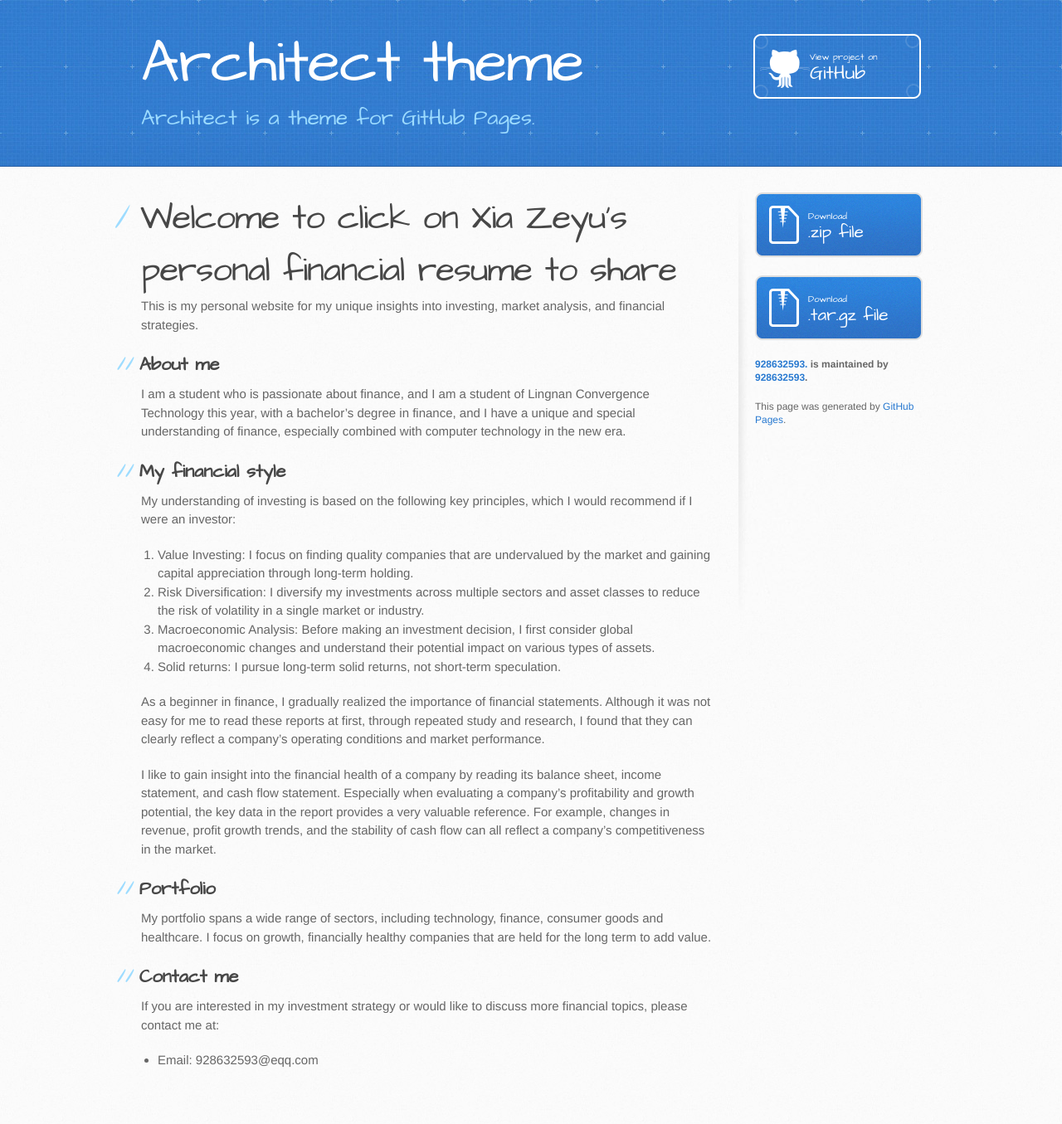
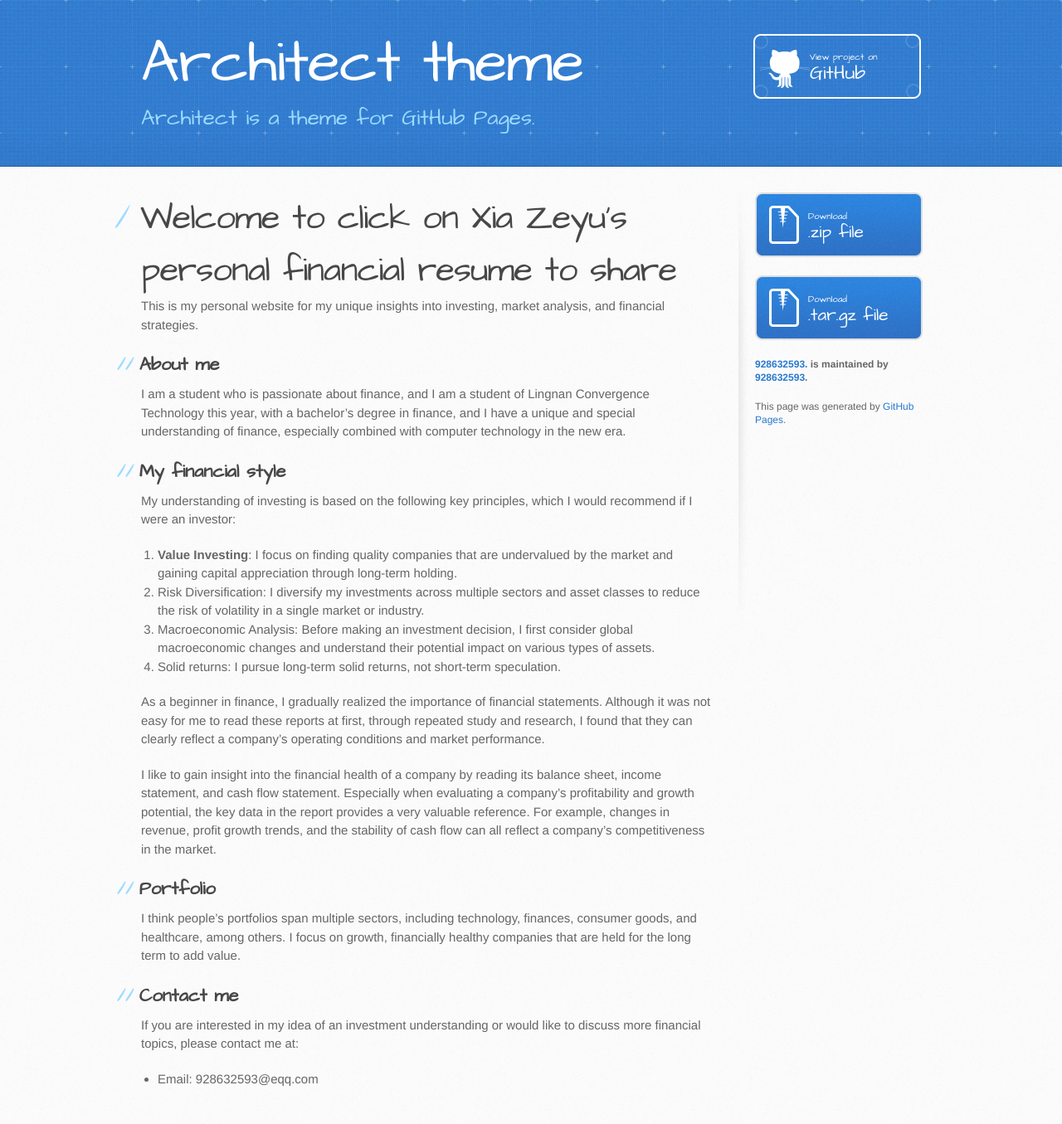
Before and after one commit to 928632593/928632593., a Jekyll site: the page built from index.md, in a window 1280 px wide. Shown: the whole page at 83% size. Built offline with Jekyll 4.4.1, drawn with Linux system fonts in a browser that asks for light colours; our own code applies the rules of GitHub Pages for plain Markdown files; before the commit the page ends 1332 px from its top, so only the background shows below that.

Commit message:
Update index.md

```diff
--- a/index.md
+++ b/index.md
@@ -3,22 +3,22 @@
 This is my personal website for my unique insights into investing, market analysis, and financial strategies.
 
 ## About me
-  I am a student who is passionate about finance, and I am a student of Lingnan Convergence Technology this year, with a bachelor's degree in finance, and I have a unique and special understanding of finance, especially combined with computer technology in the new era.
+I am a student who is passionate about finance, and I am a student of Lingnan Convergence Technology this year, with a bachelor's degree in finance, and I have a unique and special understanding of finance, especially combined with computer technology in the new era.
 ## My financial style
 My understanding of investing is based on the following key principles, which I would recommend if I were an investor:
 
-1. Value Investing: I focus on finding quality companies that are undervalued by the market and gaining capital appreciation through long-term holding.
+1. **Value Investing**: I focus on finding quality companies that are undervalued by the market and gaining capital appreciation through long-term holding.
 2. Risk Diversification: I diversify my investments across multiple sectors and asset classes to reduce the risk of volatility in a single market or industry.
 3. Macroeconomic Analysis: Before making an investment decision, I first consider global macroeconomic changes and understand their potential impact on various types of assets.
 4. Solid returns: I pursue long-term solid returns, not short-term speculation.
 
-  As a beginner in finance, I gradually realized the importance of financial statements. Although it was not easy for me to read these reports at first, through repeated study and research, I found that they can clearly reflect a company's operating conditions and market performance.
+As a beginner in finance, I gradually realized the importance of financial statements. Although it was not easy for me to read these reports at first, through repeated study and research, I found that they can clearly reflect a company's operating conditions and market performance.
 
-  I like to gain insight into the financial health of a company by reading its balance sheet, income statement, and cash flow statement. Especially when evaluating a company's profitability and growth potential, the key data in the report provides a very valuable reference. For example, changes in revenue, profit growth trends, and the stability of cash flow can all reflect a company's competitiveness in the market.
+I like to gain insight into the financial health of a company by reading its balance sheet, income statement, and cash flow statement. Especially when evaluating a company's profitability and growth potential, the key data in the report provides a very valuable reference. For example, changes in revenue, profit growth trends, and the stability of cash flow can all reflect a company's competitiveness in the market.
 
 ## Portfolio
-My portfolio spans a wide range of sectors, including technology, finance, consumer goods and healthcare. I focus on growth, financially healthy companies that are held for the long term to add value.
+I think people's portfolios span multiple sectors, including technology, finances, consumer goods, and healthcare, among others. I focus on growth, financially healthy companies that are held for the long term to add value.
 
 ## Contact me
-If you are interested in my investment strategy or would like to discuss more financial topics, please contact me at:
+If you are interested in my idea of an investment understanding or would like to discuss more financial topics, please contact me at:
 - Email: 928632593@eqq.com
```
